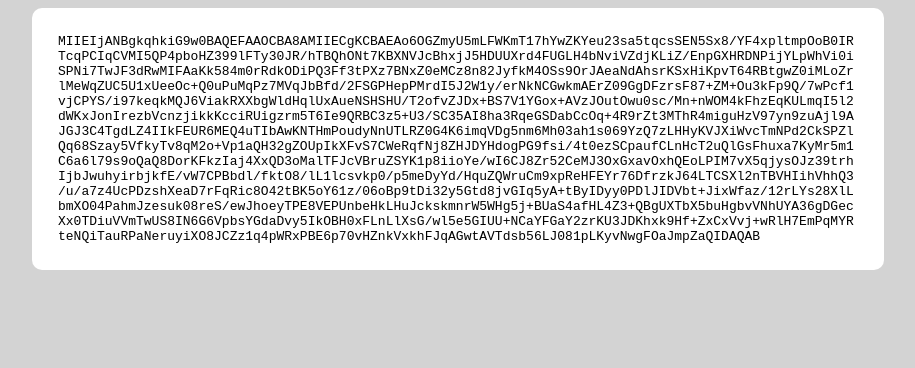
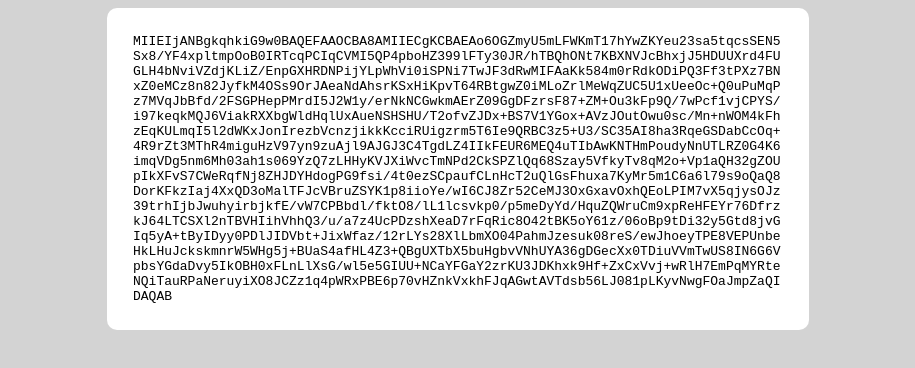
Before and after one commit to AdlerRancourt/web-client, a plain HTML site: page about/index.html in a window 1280 px wide. Shown: the whole page, without its empty margins (182-1097 px from the left). Drawn offline with Linux system fonts and the light colour scheme.

Commit message:
Update style.css

```diff
--- a/about/style.css
+++ b/about/style.css
@@ -1 +1 @@
-body { background-color: lightgray; display: flex; flex-direction: column; align-items: center; } div { font-family: monospace; padding: 2em; max-width: 800px; background-color: white; overflow-wrap: break-word; border-radius: 10px; }
+body { background-color: lightgray; display: flex; flex-direction: column; align-items: center; } div { font-family: monospace; padding: 2em; max-width: 50em; background-color: white; border-radius: 10px; word-break: break-all; white-space: pre-wrap; word-wrap: break-word; }
```
